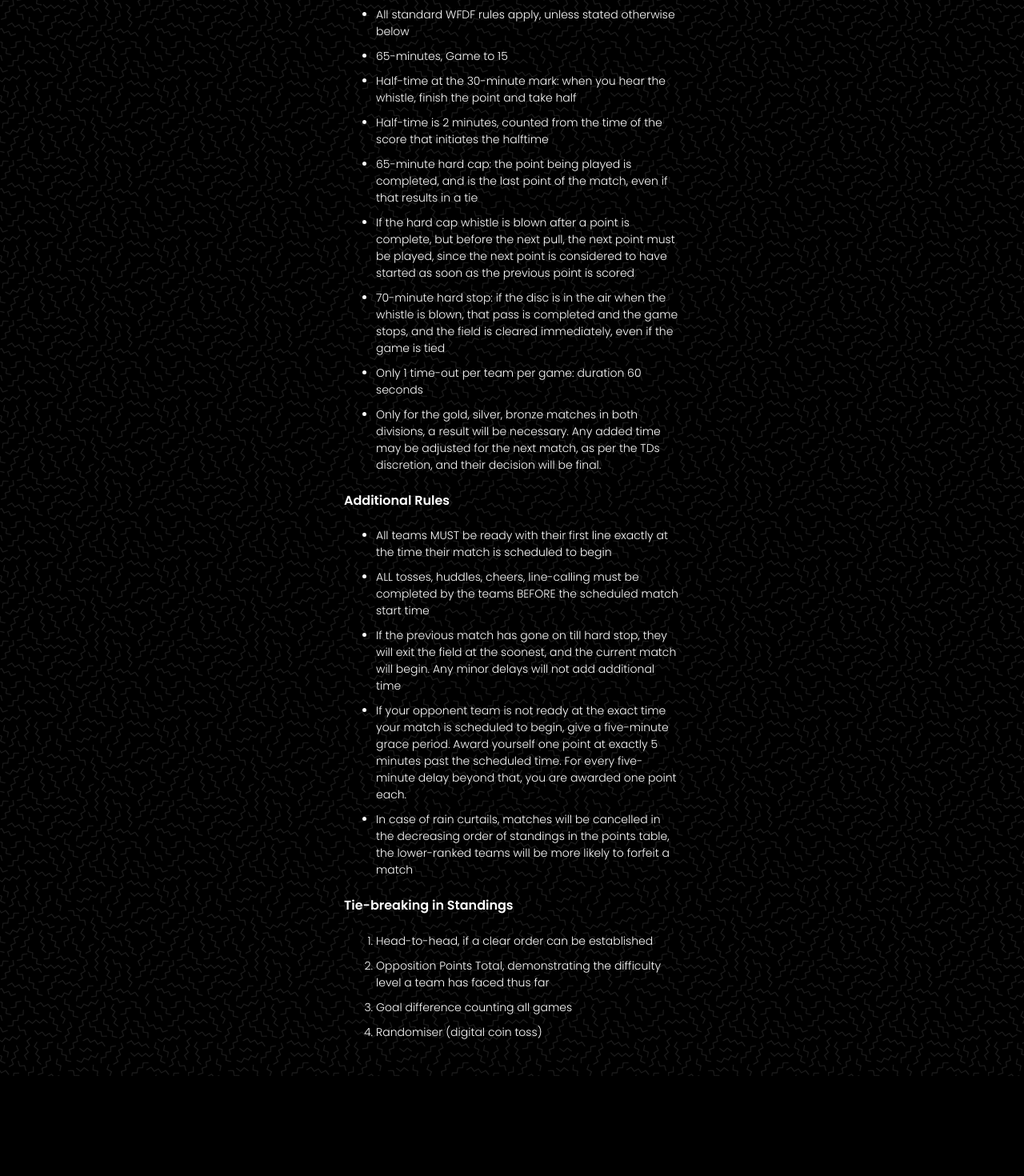
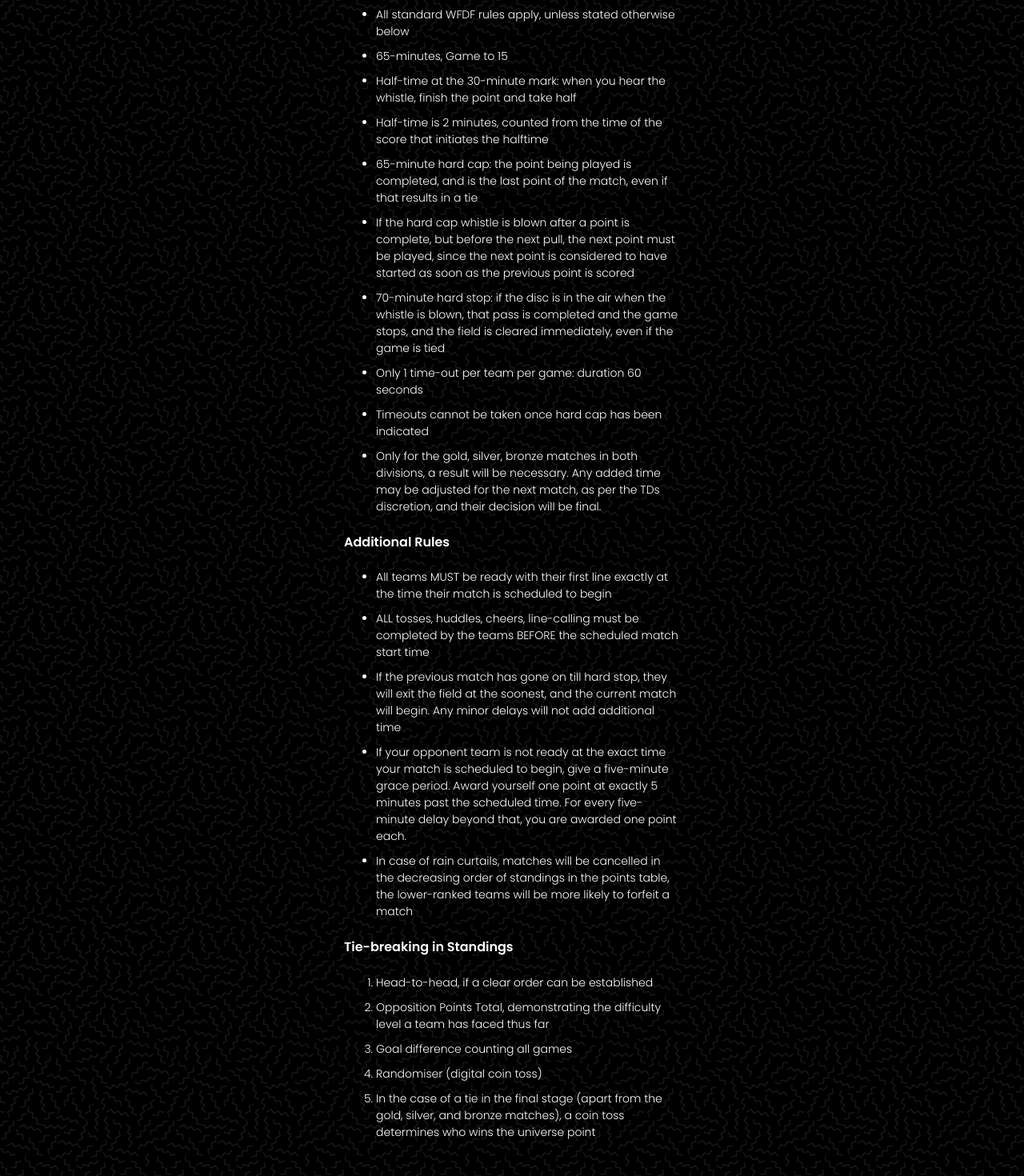
Before and after one commit to dhruvapanyam/sakkath-client, a React (Create React App) app: page /rules in a window 1280 px wide. Shown: the part 223-1693 px from the top of the page at 80% size. Before the commit the page ends 1568 px from the top, so only its background shows below. Built offline with nearby package versions, Linux system fonts and the light colour scheme.

Commit message:
rule addition

```diff
--- a/src/rules.js
+++ b/src/rules.js
@@ -60,6 +60,7 @@ export default function RulesFormat(){
                 <li>If the hard cap whistle is blown after a point is complete, but before the next pull, the next point must be played, since the next point is considered to have started as soon as the previous point is scored</li>
                 <li>70-minute hard stop: if the disc is in the air when the whistle is blown, that pass is completed and the game stops, and the field is cleared immediately, even if the game is tied</li>
                 <li>Only 1 time-out per team per game: duration 60 seconds</li>
+                <li>Timeouts cannot be taken once hard cap has been indicated</li>
                 <li>Only for the gold, silver, bronze matches in both divisions, a result will be necessary. Any added time may be adjusted for the next match, as per the TDs discretion, and their decision will be final.</li>
             </ul>
         </div>
@@ -83,6 +84,7 @@ export default function RulesFormat(){
                 <li>Opposition Points Total, demonstrating the difficulty level a team has faced thus far</li>
                 <li>Goal difference counting all games</li>
                 <li>Randomiser (digital coin toss)</li>
+                <li>In the case of a tie in the final stage (apart from the gold, silver, and bronze matches), a coin toss determines who wins the universe point</li>
 
 
             </ol>
```
